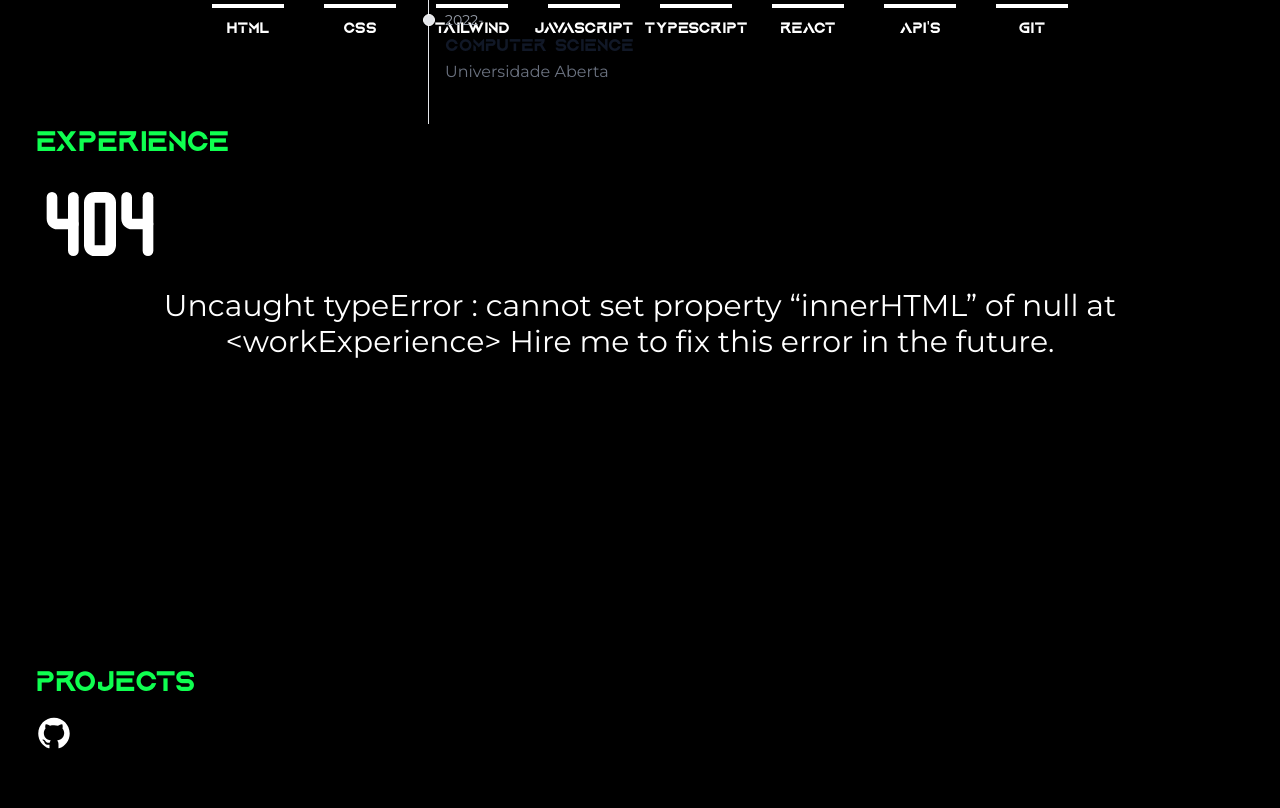
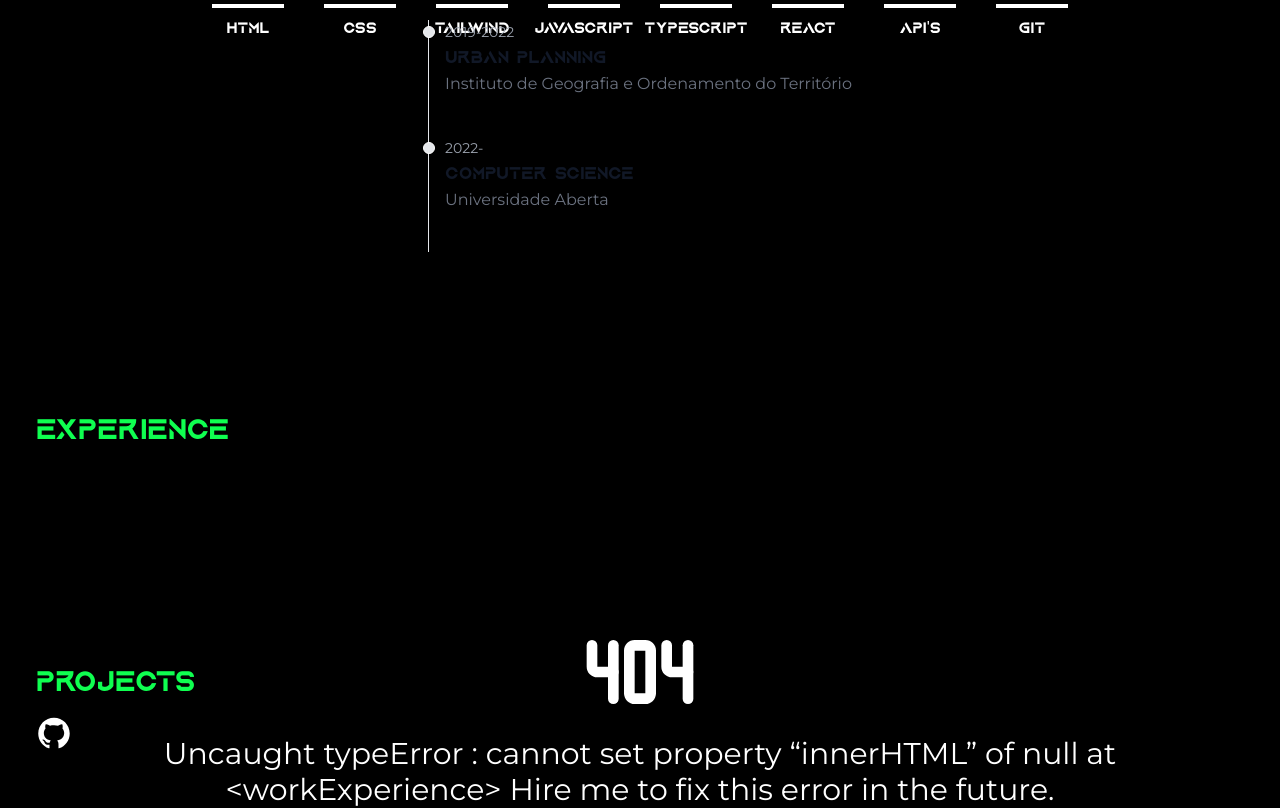
Before and after one commit to Egomessss/Edmilson-s-Portfolio, a React (Vite) app: page / in a window 1280 px wide. Shown: the part 1840-2648 px from the top of the page. Built offline with nearby package versions, Linux system fonts and the light colour scheme.

Commit message:
changes to education and experience

```diff
--- a/src/components/Education.tsx
+++ b/src/components/Education.tsx
@@ -4,8 +4,8 @@ import Experience from "./Experience"
 function Education() {
   return (
     <div className="h-screen">
-      <h2 className="text-3xl">Education</h2>
-      <div className="h-30 w-full flex justify-center items-center">
+      <h2 className="text-3xl mb-32">Education</h2>
+      <div className="h-30 flex justify-center items-center">
         <ol className="relative border-l border-gray-200 dark:border-gray-700">
           <li className="mb-10 ml-4">
             <div className="absolute w-3 h-3 bg-gray-200 rounded-full mt-1.5 -left-1.5 border border-white dark:border-gray-900 dark:bg-gray-700"></div>
--- a/src/components/Experience.tsx
+++ b/src/components/Experience.tsx
@@ -3,10 +3,10 @@ import { TbError404 } from "react-icons/tb"
 
 function Experience() {
   return (
-    <div className="relative">
+    <div className="mt-40">
       <h2 className="text-3xl">Experience</h2>
-      <div className="">
-        <TbError404 className="text-9xl" />
+      <div className="mt-40">
+        <TbError404 className="text-9xl mx-auto" />
         <p className="text-3xl text-center">
           Uncaught typeError : cannot set property “innerHTML” of null at
           &lt;workExperience&gt; Hire me to fix this error in the future.
```
